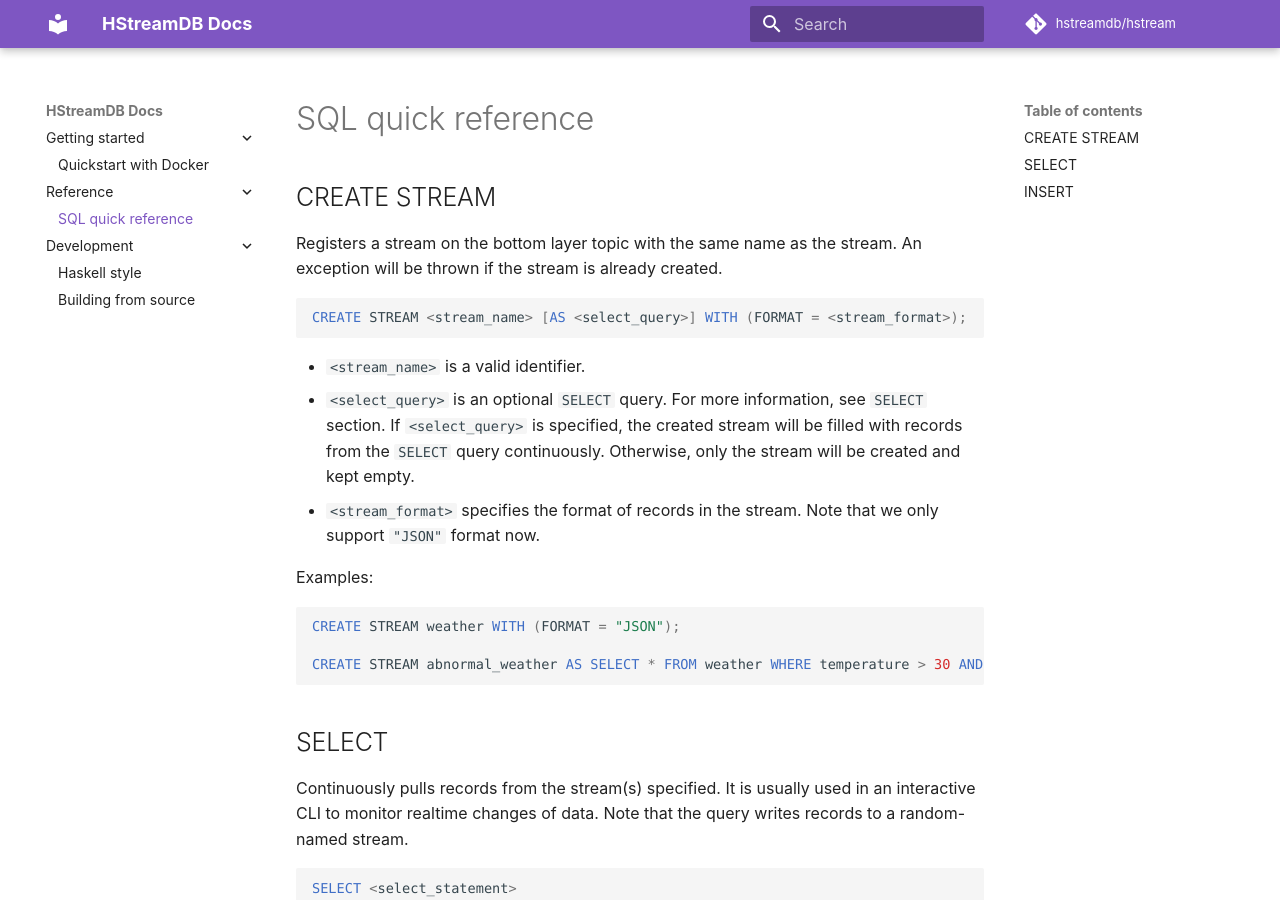
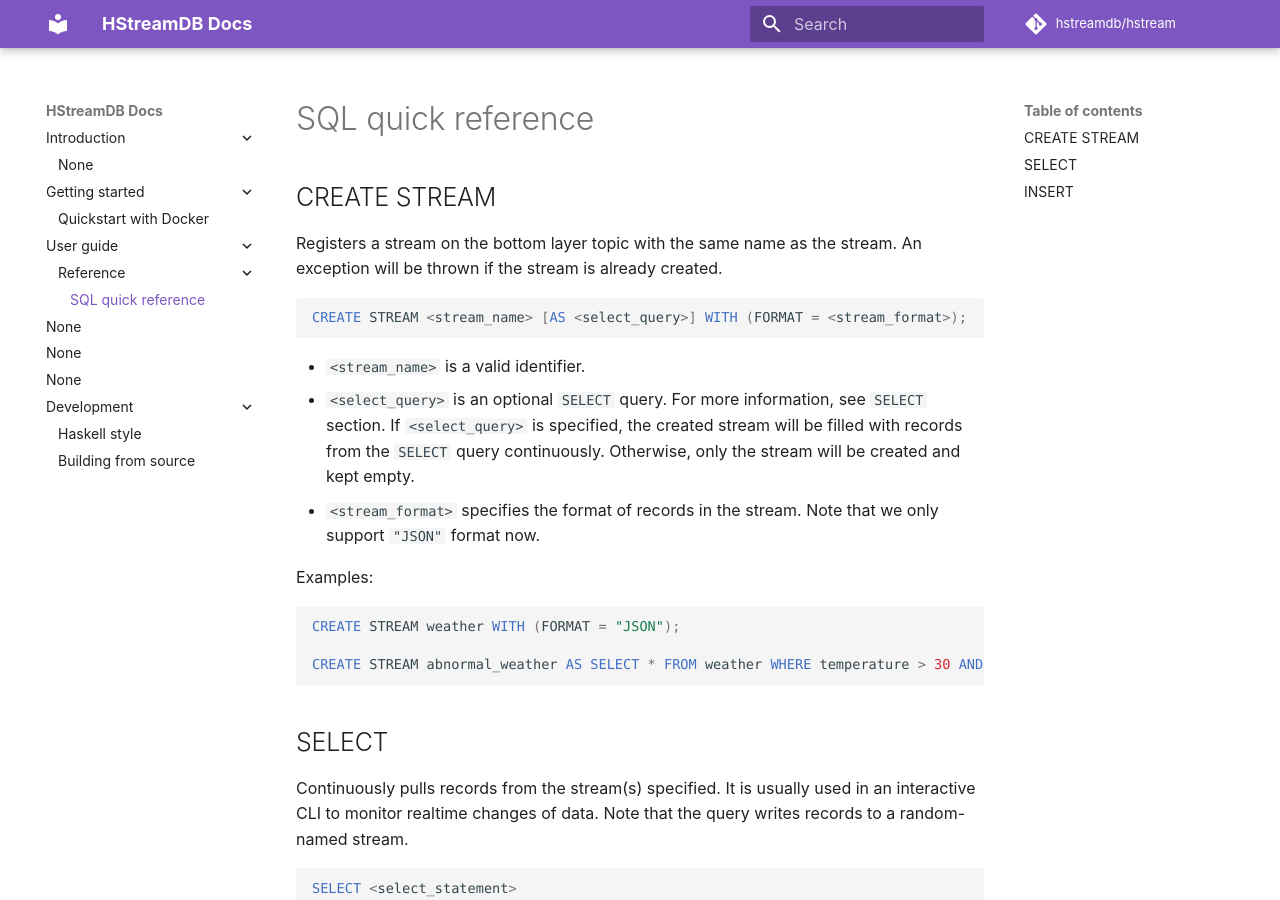
Before and after one commit to hstreamdb/docs, an MkDocs documentation site: the page built from docs/guide/reference/sql-quick-reference.md, in a window 1280 px wide and 900 px high. Built offline with MkDocs 1.6.1 and Material for MkDocs 9.7.7, drawn with Linux system fonts in a browser that asks for light colours; comment, search, counter and statistics services are not loaded.

Commit message:
update doc index as future doc framework

```diff
--- a/mkdocs.yml
+++ b/mkdocs.yml
@@ -17,10 +17,16 @@
         'index.md': 'start/quickstart-with-docker.md'
 
 nav:
+  - Introduction:
+      - Feature list
   - Getting started:
       - Quickstart with Docker: start/quickstart-with-docker.md
-  - Reference:
-      - SQL quick reference: reference/sql-quick-reference.md
+  - User guide:
+      - Reference:
+          - SQL quick reference: guide/reference/sql-quick-reference.md
+  - Command
+  - Configuration
+  - FAQ
   - Development:
       - Haskell style: development/haskell-style.md
       - Building from source: development/build-from-source.md
```
Also changed, not shown: docs/guide/reference/sql-quick-reference.md (renamed from docs/reference/sql-quick-reference.md), docs/introduction/feature-list.md (added).
